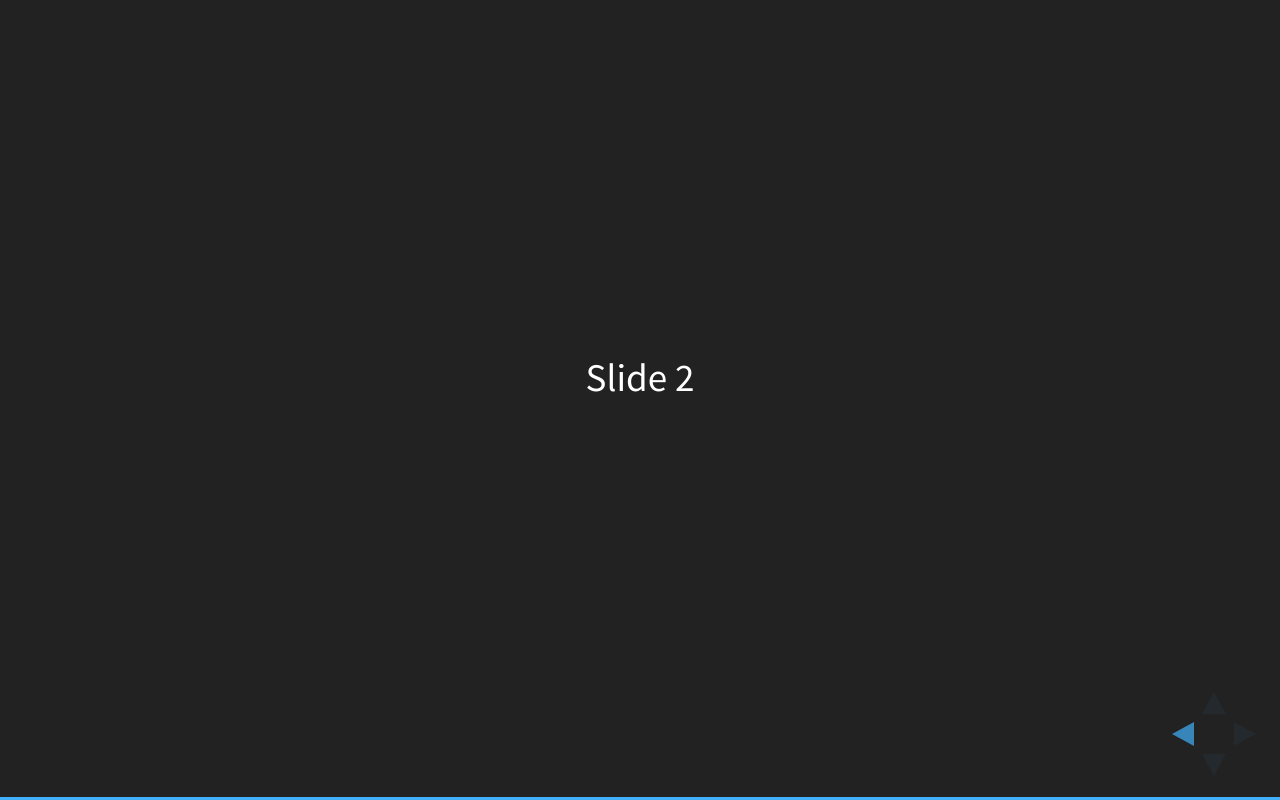
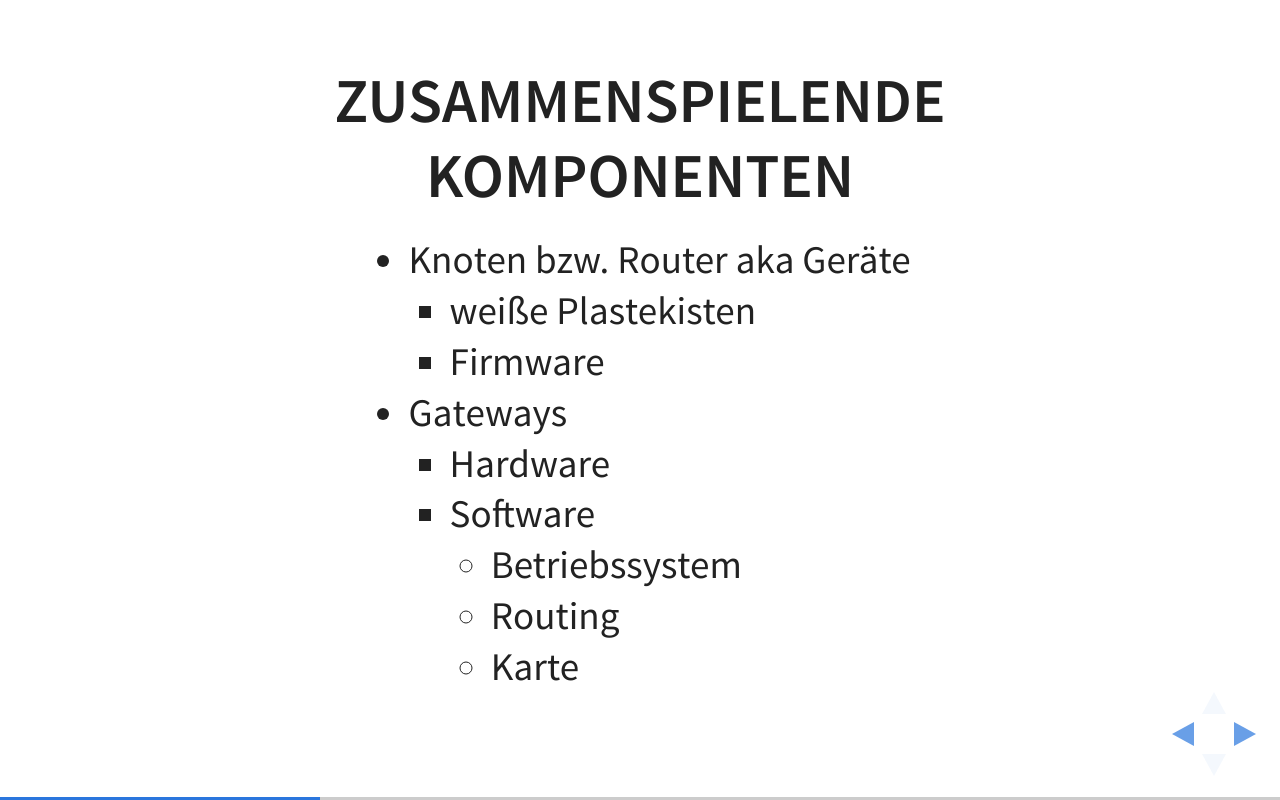
Before and after one commit to FreifunkMD/pr, a website: page vortrag/2016-10-24_ffmd_technical_background/index.html in a window 1280 px wide. Both pictures are taken after a click on the button 1251 px from the left and 734 px from the top of the page. Drawn offline with Linux system fonts and the light colour scheme.

Commit message:
Füge erste Folien mit grober Struktur hinzu
angepasst:

* Titel
* Theme
* erste Folien mit Überschriften

```diff
--- a/vortrag/2016-10-24_ffmd_technical_background/index.html
+++ b/vortrag/2016-10-24_ffmd_technical_background/index.html
@@ -4,10 +4,10 @@
 		<meta charset="utf-8">
 		<meta name="viewport" content="width=device-width, initial-scale=1.0, maximum-scale=1.0, user-scalable=no">
 
-		<title>reveal.js</title>
+		<title>Freifunk Magdeburg, die technische Seite</title>
 
 		<link rel="stylesheet" href="css/reveal.css">
-		<link rel="stylesheet" href="css/theme/black.css">
+		<link rel="stylesheet" href="css/theme/white.css">
 
 		<!-- Theme used for syntax highlighting of code -->
 		<link rel="stylesheet" href="lib/css/zenburn.css">
@@ -24,8 +24,56 @@
 	<body>
 		<div class="reveal">
 			<div class="slides">
-				<section>Slide 1</section>
-				<section>Slide 2</section>
+				<!-- Titelfolie -->
+				<section>
+					<h1>Freifunk Magdeburg</h1>
+					<h2>Die technische Seite</h2>
+					<p>2017-01-23</p>
+				</section>
+
+				<!-- Gliederung -->
+				<section>
+					<h2>Zusammenspielende Komponenten</h2>
+					<ul>
+						<li>Knoten bzw. Router aka Geräte
+							<ul>
+								<li>weiße Plastekisten</li>
+								<li>Firmware</li>
+							</ul>
+						</li>
+						<li>Gateways
+							<ul>
+								<li>Hardware</li>
+								<li>Software
+									<ul>
+										<li>Betriebssystem</li>
+										<li>Routing</li>
+										<li>Karte</li>
+									</ul>
+								</li>
+							</ul>
+						</li>
+					</ul>
+				</section>
+
+				<!-- Knoten -->
+				<section>
+					<section>
+						<h2>Knoten</h2>
+						<h3>Hardware</h3>
+						<p>Ein paar Bilder von verschiedenen Geräten …</p>
+					</section>
+					<section>
+						<h3>Firmware</h3>
+						<p>Gluon, OpenWRT, LEDE, …</p>
+					</section>
+				</section>
+
+				<!-- Gateways -->
+				<section>
+					<h2>Gateways</h2>
+					<p>tbd …</p>
+				</section>
 			</div>
 		</div>
 
@@ -48,3 +96,4 @@
 		</script>
 	</body>
 </html>
+<!-- vim: set noet: -->
```
